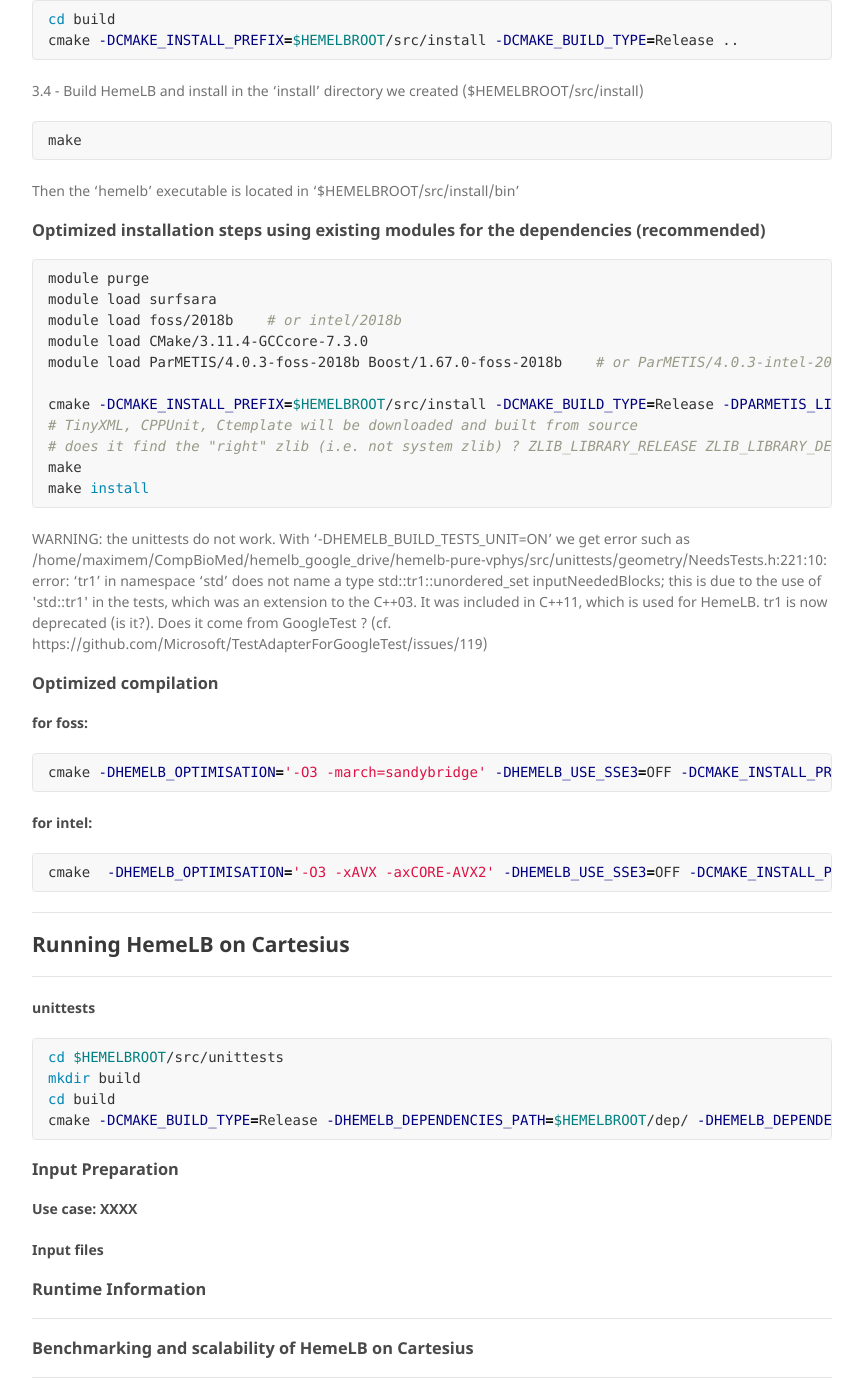
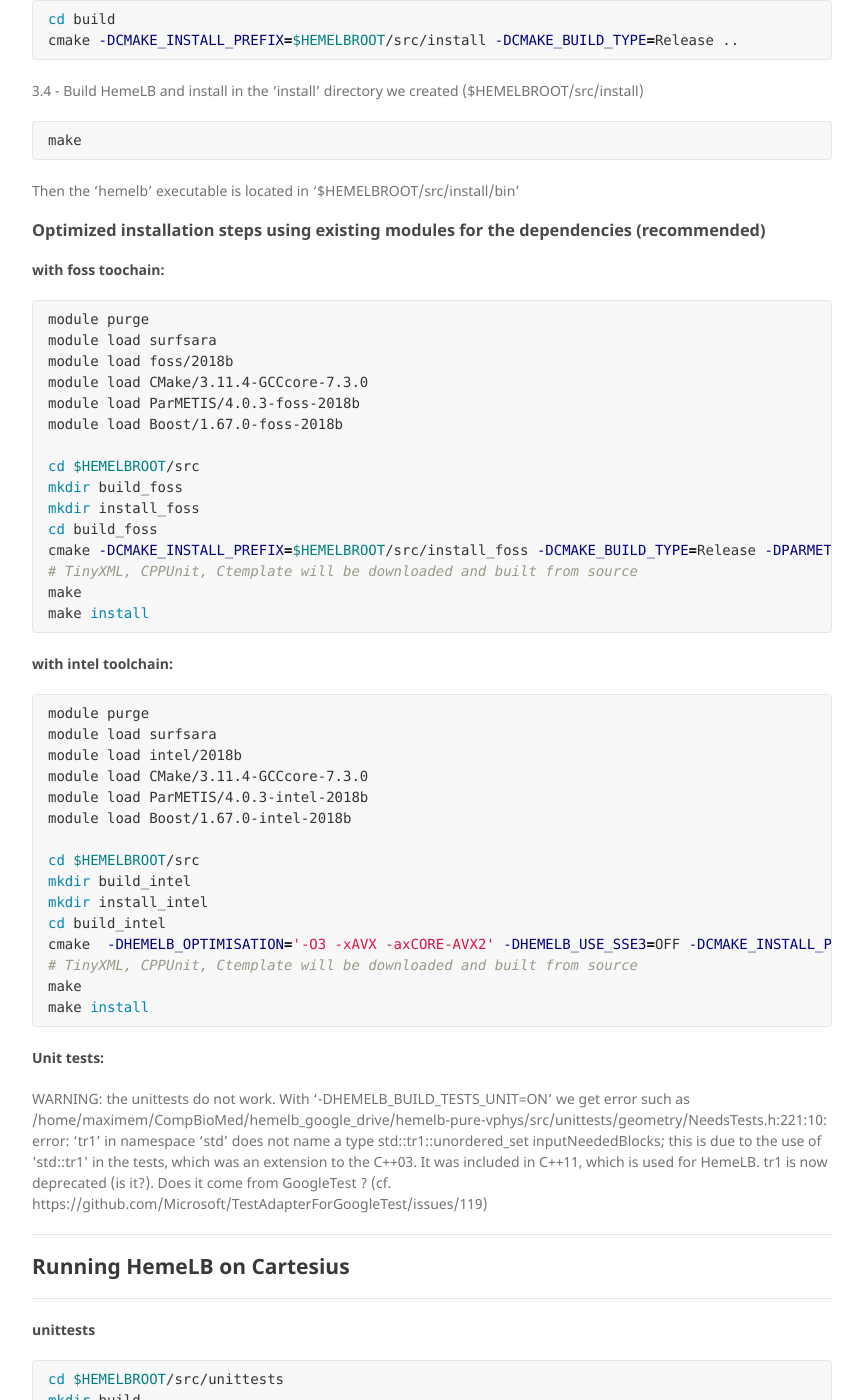
Before and after one commit to compbiomedeu/compbiomedeu.github.io, a Jekyll site: the page built from applications/HemeLB/HemeLB.md, in a window 1280 px wide and 1400 px high, scrolled down 2289 px. Shown: the whole window, without its empty margins (178-1041 px from the left). Built offline with Jekyll 4.4.1, drawn with Linux system fonts in a browser that asks for light colours; our own code applies the rules of GitHub Pages for plain Markdown files.

Commit message:
improving HemeLB's page

````diff
--- a/applications/HemeLB/HemeLB.md
+++ b/applications/HemeLB/HemeLB.md
@@ -119,38 +119,51 @@ Then the 'hemelb' executable is located in '$HEMELBROOT/src/install/bin'
 
 
 ### Optimized installation steps using existing modules for the dependencies (recommended)
+#### with foss toochain:
 ```bash
 module purge
 module load surfsara
-module load foss/2018b    # or intel/2018b
+module load foss/2018b
 module load CMake/3.11.4-GCCcore-7.3.0
-module load ParMETIS/4.0.3-foss-2018b Boost/1.67.0-foss-2018b    # or ParMETIS/4.0.3-intel-2018b Boost/1.67.0-intel-2018b
+module load ParMETIS/4.0.3-foss-2018b
+module load Boost/1.67.0-foss-2018b
 
-cmake -DCMAKE_INSTALL_PREFIX=$HEMELBROOT/src/install -DCMAKE_BUILD_TYPE=Release -DPARMETIS_LIBRARY=$EBROOTPARMETIS/lib/libparmetis.a -DPARMETIS_INCLUDE_DIRS=$EBROOTPARMETIS/include -DMETIS_LIBRARY=$EBROOTPARMETIS/lib/libmetis.a -DMETIS_INCLUDE_DIRS=$EBROOTPARMETIS/include -DBoost_DIR=$EBROOTBOOST/lib -DBoost_INCLUDE_DIR=$EBROOTBOOST/include -DZLIB_LIBRARY=$EBROOTZLIB/lib/libz.a -DZLIB_INCLUDE_DIR=$EBROOTZLIB/include ..
+cd $HEMELBROOT/src
+mkdir build_foss
+mkdir install_foss
+cd build_foss
+cmake -DCMAKE_INSTALL_PREFIX=$HEMELBROOT/src/install_foss -DCMAKE_BUILD_TYPE=Release -DPARMETIS_LIBRARY=$EBROOTPARMETIS/lib/libparmetis.a -DPARMETIS_INCLUDE_DIRS=$EBROOTPARMETIS/include -DMETIS_LIBRARY=$EBROOTPARMETIS/lib/libmetis.a -DMETIS_INCLUDE_DIRS=$EBROOTPARMETIS/include -DBoost_DIR=$EBROOTBOOST/lib -DBoost_INCLUDE_DIR=$EBROOTBOOST/include -DZLIB_LIBRARY=$EBROOTZLIB/lib/libz.a -DZLIB_INCLUDE_DIR=$EBROOTZLIB/include ..
 # TinyXML, CPPUnit, Ctemplate will be downloaded and built from source
-# does it find the "right" zlib (i.e. not system zlib) ? ZLIB_LIBRARY_RELEASE ZLIB_LIBRARY_DEBUG
 make
 make install
 ```
 
+#### with intel toolchain:
+```bash
+module purge
+module load surfsara
+module load intel/2018b
+module load CMake/3.11.4-GCCcore-7.3.0
+module load ParMETIS/4.0.3-intel-2018b
+module load Boost/1.67.0-intel-2018b
+
+cd $HEMELBROOT/src
+mkdir build_intel
+mkdir install_intel
+cd build_intel
+cmake  -DHEMELB_OPTIMISATION='-O3 -xAVX -axCORE-AVX2' -DHEMELB_USE_SSE3=OFF -DCMAKE_INSTALL_PREFIX=$HEMELBROOT/src/install_intel -DCMAKE_BUILD_TYPE=Release -DPARMETIS_LIBRARY=$EBROOTPARMETIS/lib/libparmetis.a -DPARMETIS_INCLUDE_DIRS=$EBROOTPARMETIS/include -DMETIS_LIBRARY=$EBROOTPARMETIS/lib/libmetis.a -DMETIS_INCLUDE_DIRS=$EBROOTPARMETIS/include -DBoost_DIR=$EBROOTBOOST/lib -DBoost_INCLUDE_DIR=$EBROOTBOOST/include -DZLIB_LIBRARY=$EBROOTZLIB/lib/libz.a -DZLIB_INCLUDE_DIR=$EBROOTZLIB/include -DCMAKE_CXX_COMPILER=$EBROOTICC/bin/icpc -DCMAKE_C_COMPILER=$EBROOTICC/bin/icc ..
+# TinyXML, CPPUnit, Ctemplate will be downloaded and built from source
+make
+make install
+```
+
+#### Unit tests:
 WARNING: the unittests do not work.
        With '-DHEMELB_BUILD_TESTS_UNIT=ON'
         we get error such as
           /home/maximem/CompBioMed/hemelb_google_drive/hemelb-pure-vphys/src/unittests/geometry/NeedsTests.h:221:10: error: ‘tr1’ in namespace ‘std’ does not name a type
           std::tr1::unordered_set<site_t> inputNeededBlocks;
         this is due to the use of 'std::tr1' in the tests, which was an extension to the C++03. It was included in C++11, which is used for HemeLB. tr1 is now deprecated (is it?). Does it come from GoogleTest ? (cf. https://github.com/Microsoft/TestAdapterForGoogleTest/issues/119)
-
-
-### Optimized compilation
-#### for foss:
-```bash
-cmake -DHEMELB_OPTIMISATION='-O3 -march=sandybridge' -DHEMELB_USE_SSE3=OFF -DCMAKE_INSTALL_PREFIX=$HEMELBROOT/src/install -DCMAKE_BUILD_TYPE=Release -DPARMETIS_LIBRARY=$EBROOTPARMETIS/lib/libparmetis.a -DPARMETIS_INCLUDE_DIRS=$EBROOTPARMETIS/include -DMETIS_LIBRARY=$EBROOTPARMETIS/lib/libmetis.a -DMETIS_INCLUDE_DIRS=$EBROOTPARMETIS/include -DBoost_DIR=$EBROOTBOOST/lib -DBoost_INCLUDE_DIR=$EBROOTBOOST/include -DZLIB_LIBRARY=$EBROOTZLIB/lib/libz.a -DZLIB_INCLUDE_DIR=$EBROOTZLIB/include ..
-```
-
-#### for intel:
-```bash
-cmake  -DHEMELB_OPTIMISATION='-O3 -xAVX -axCORE-AVX2' -DHEMELB_USE_SSE3=OFF -DCMAKE_INSTALL_PREFIX=$HEMELBROOT/src/install -DCMAKE_BUILD_TYPE=Release -DPARMETIS_LIBRARY=$EBROOTPARMETIS/lib/libparmetis.a -DPARMETIS_INCLUDE_DIRS=$EBROOTPARMETIS/include -DMETIS_LIBRARY=$EBROOTPARMETIS/lib/libmetis.a -DMETIS_INCLUDE_DIRS=$EBROOTPARMETIS/include -DBoost_DIR=$EBROOTBOOST/lib -DBoost_INCLUDE_DIR=$EBROOTBOOST/include -DZLIB_LIBRARY=$EBROOTZLIB/lib/libz.a -DZLIB_INCLUDE_DIR=$EBROOTZLIB/include -DCMAKE_CXX_COMPILER=$EBROOTICC/bin/icpc -DCMAKE_C_COMPILER=$EBROOTICC/bin/icc ..
-```
 
 ---
 ## Running HemeLB on Cartesius
````
